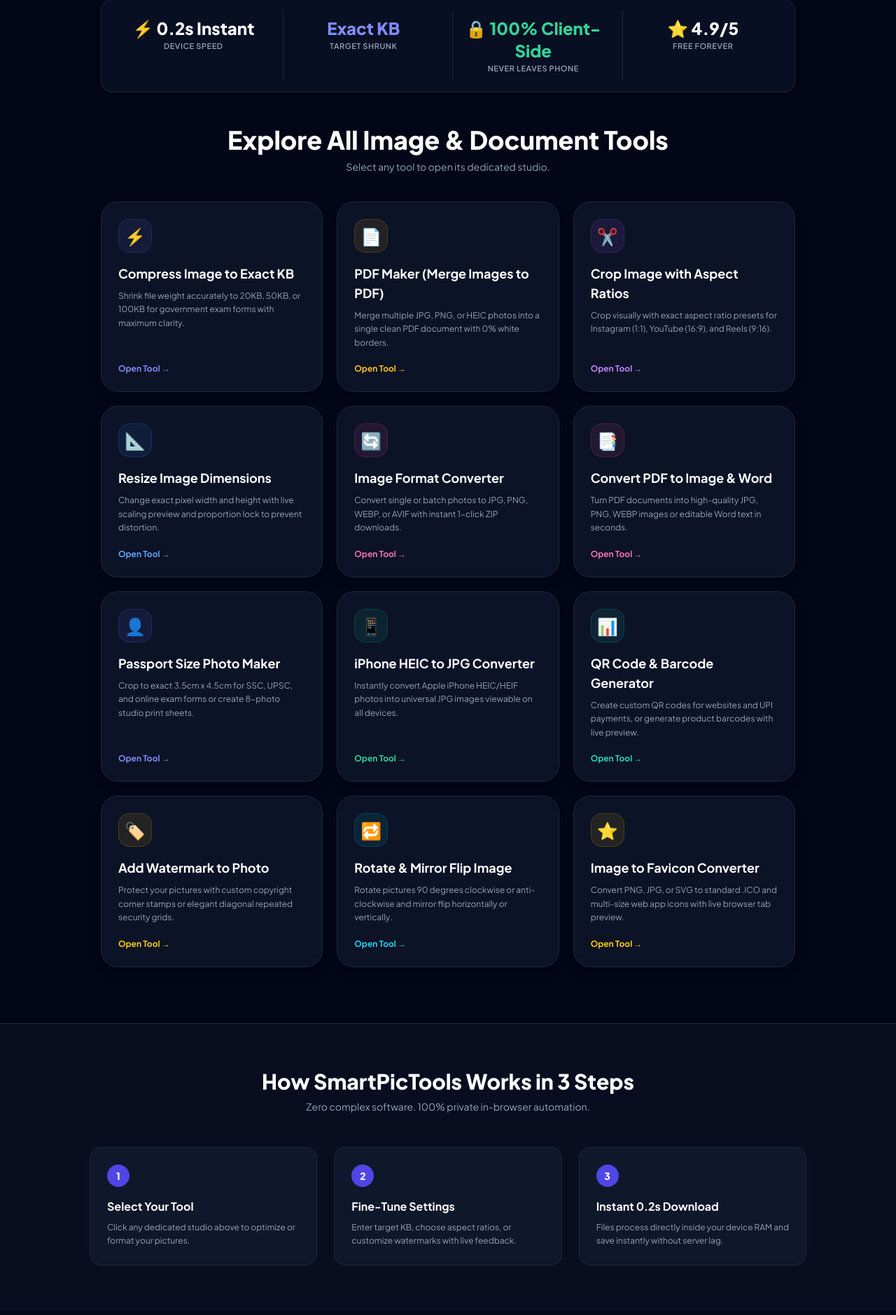
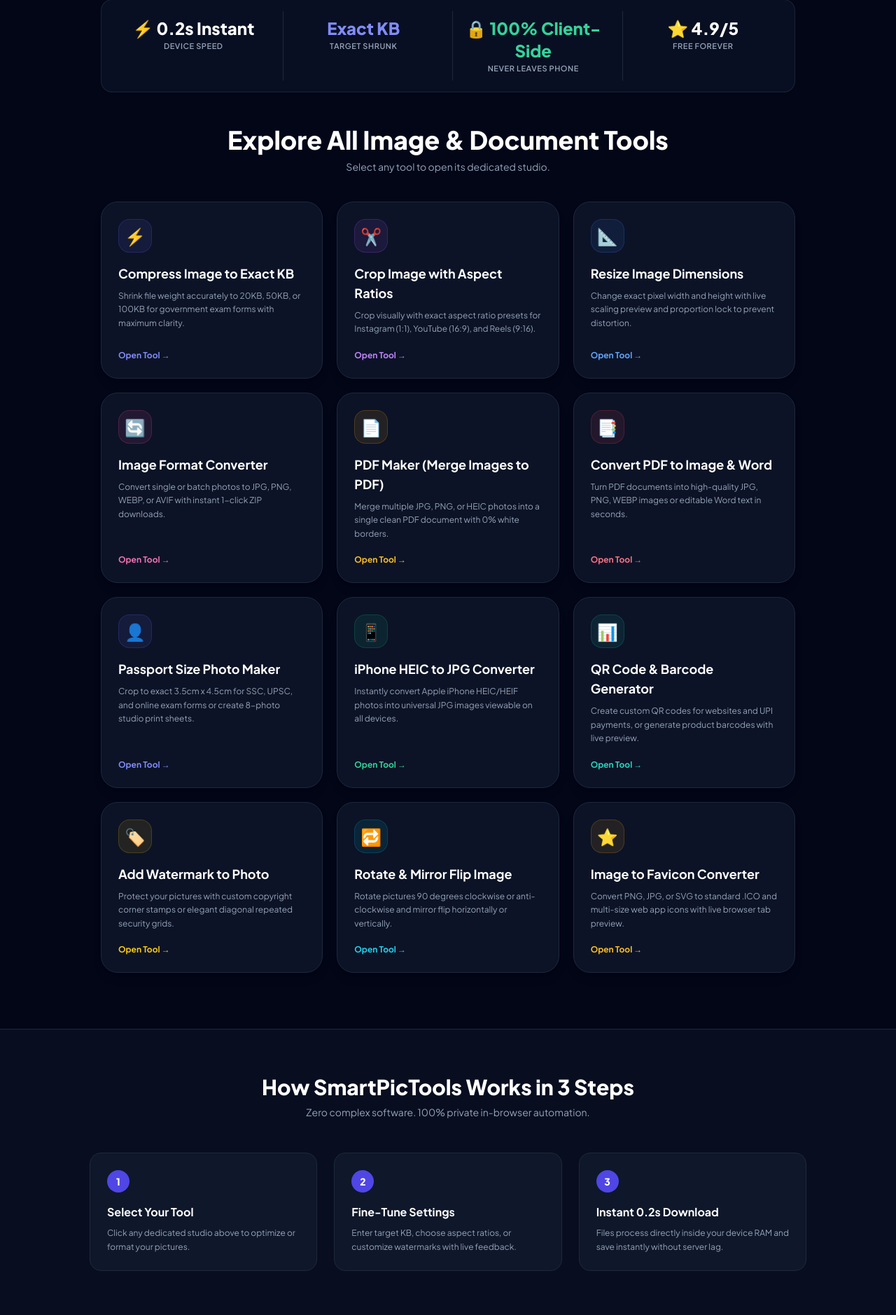
Before and after one commit to pranjalrajput243/smartpictools, a Flask app: page / in a window 1280 px wide. Shown: the part 414-2293 px from the top of the page at 70% size. Run offline with Flask 3, Linux system fonts and the light colour scheme; some libraries are stand-ins or nearby versions.

Commit message:
Update index.html

```diff
--- a/templates/index.html
+++ b/templates/index.html
@@ -110,7 +110,7 @@
         </div>
     </section>
 
-   <!-- ⚡ ALL TOOLS CATALOG (ORDERED BY HIGHEST POPULARITY & DEMAND) -->
+    <!-- ⚡ ALL TOOLS CATALOG (LOGICAL REAL-WORLD ORDER) -->
     <section class="max-w-5xl mx-auto w-full px-4 mb-20" id="all-tools-grid">
         <div class="text-center mb-10">
             <h2 class="text-2xl sm:text-4xl font-extrabold text-white">Explore All Image & Document Tools</h2>
@@ -118,7 +118,7 @@
         </div>
 
         <div class="grid grid-cols-1 sm:grid-cols-2 lg:grid-cols-3 gap-4 sm:gap-5">
-            <!-- 1. COMPRESS (MOST POPULAR) -->
+            <!-- 1. COMPRESS -->
             <a href="/compress-image" class="bg-slate-900/80 hover:bg-slate-900 border border-slate-800 hover:border-indigo-500/60 p-6 rounded-3xl transition duration-200 group shadow-lg flex flex-col justify-between">
                 <div>
                     <div class="w-12 h-12 rounded-2xl bg-indigo-500/10 text-indigo-400 border border-indigo-500/20 flex items-center justify-center text-2xl mb-4 group-hover:scale-110 transition">⚡</div>
@@ -128,8 +128,37 @@
                 <span class="text-xs font-bold text-indigo-400 mt-5 flex items-center gap-1 group-hover:translate-x-1 transition">Open Tool →</span>
             </a>
 
+            <!-- 2. CROP -->
+            <a href="/crop-image" class="bg-slate-900/80 hover:bg-slate-900 border border-slate-800 hover:border-purple-500/60 p-6 rounded-3xl transition duration-200 group shadow-lg flex flex-col justify-between">
+                <div>
+                    <div class="w-12 h-12 rounded-2xl bg-purple-500/10 text-purple-400 border border-purple-500/20 flex items-center justify-center text-2xl mb-4 group-hover:scale-110 transition">✂️</div>
+                    <h3 class="text-lg font-bold text-white group-hover:text-purple-400 transition">Crop Image with Aspect Ratios</h3>
+                    <p class="text-xs text-slate-400 mt-2 leading-relaxed">Crop visually with exact aspect ratio presets for Instagram (1:1), YouTube (16:9), and Reels (9:16).</p>
+                </div>
+                <span class="text-xs font-bold text-purple-400 mt-5 flex items-center gap-1 group-hover:translate-x-1 transition">Open Tool →</span>
+            </a>
 
-            <!-- 3. PDF MAKER (VERY HIGH DEMAND) -->
+            <!-- 3. RESIZE -->
+            <a href="/resize-image" class="bg-slate-900/80 hover:bg-slate-900 border border-slate-800 hover:border-blue-500/60 p-6 rounded-3xl transition duration-200 group shadow-lg flex flex-col justify-between">
+                <div>
+                    <div class="w-12 h-12 rounded-2xl bg-blue-500/10 text-blue-400 border border-blue-500/20 flex items-center justify-center text-2xl mb-4 group-hover:scale-110 transition">📐</div>
+                    <h3 class="text-lg font-bold text-white group-hover:text-blue-400 transition">Resize Image Dimensions</h3>
+                    <p class="text-xs text-slate-400 mt-2 leading-relaxed">Change exact pixel width and height with live scaling preview and proportion lock to prevent distortion.</p>
+                </div>
+                <span class="text-xs font-bold text-blue-400 mt-5 flex items-center gap-1 group-hover:translate-x-1 transition">Open Tool →</span>
+            </a>
+
+            <!-- 4. FORMAT CONVERTER -->
+            <a href="/convert-image" class="bg-slate-900/80 hover:bg-slate-900 border border-slate-800 hover:border-pink-500/60 p-6 rounded-3xl transition duration-200 group shadow-lg flex flex-col justify-between">
+                <div>
+                    <div class="w-12 h-12 rounded-2xl bg-pink-500/10 text-pink-400 border border-pink-500/20 flex items-center justify-center text-2xl mb-4 group-hover:scale-110 transition">🔄</div>
+                    <h3 class="text-lg font-bold text-white group-hover:text-pink-400 transition">Image Format Converter</h3>
+                    <p class="text-xs text-slate-400 mt-2 leading-relaxed">Convert single or batch photos to JPG, PNG, WEBP, or AVIF with instant 1-click ZIP downloads.</p>
+                </div>
+                <span class="text-xs font-bold text-pink-400 mt-5 flex items-center gap-1 group-hover:translate-x-1 transition">Open Tool →</span>
+            </a>
+
+            <!-- 5. PDF MAKER (MERGE IMAGES) -->
             <a href="/image-to-pdf" class="bg-slate-900/80 hover:bg-slate-900 border border-slate-800 hover:border-amber-500/60 p-6 rounded-3xl transition duration-200 group shadow-lg flex flex-col justify-between">
                 <div>
                     <div class="w-12 h-12 rounded-2xl bg-amber-500/10 text-amber-400 border border-amber-500/20 flex items-center justify-center text-2xl mb-4 group-hover:scale-110 transition">📄</div>
@@ -139,47 +168,17 @@
                 <span class="text-xs font-bold text-amber-400 mt-5 flex items-center gap-1 group-hover:translate-x-1 transition">Open Tool →</span>
             </a>
 
-            <!-- 4. CROP -->
-            <a href="/crop-image" class="bg-slate-900/80 hover:bg-slate-900 border border-slate-800 hover:border-purple-500/60 p-6 rounded-3xl transition duration-200 group shadow-lg flex flex-col justify-between">
+            <!-- 6. CONVERT PDF TO IMAGE / WORD -->
+            <a href="/pdf-converter" class="bg-slate-900/80 hover:bg-slate-900 border border-slate-800 hover:border-rose-500/60 p-6 rounded-3xl transition duration-200 group shadow-lg flex flex-col justify-between">
                 <div>
-                    <div class="w-12 h-12 rounded-2xl bg-purple-500/10 text-purple-400 border border-purple-500/20 flex items-center justify-center text-2xl mb-4 group-hover:scale-110 transition">✂️</div>
-                    <h3 class="text-lg font-bold text-white group-hover:text-purple-400 transition">Crop Image with Aspect Ratios</h3>
-                    <p class="text-xs text-slate-400 mt-2 leading-relaxed">Crop visually with exact aspect ratio presets for Instagram (1:1), YouTube (16:9), and Reels (9:16).</p>
+                    <div class="w-12 h-12 rounded-2xl bg-rose-500/10 text-rose-400 border border-rose-500/20 flex items-center justify-center text-2xl mb-4 group-hover:scale-110 transition">📑</div>
+                    <h3 class="text-lg font-bold text-white group-hover:text-rose-400 transition">Convert PDF to Image & Word</h3>
+                    <p class="text-xs text-slate-400 mt-2 leading-relaxed">Turn PDF documents into high-quality JPG, PNG, WEBP images or editable Word text in seconds.</p>
                 </div>
-                <span class="text-xs font-bold text-purple-400 mt-5 flex items-center gap-1 group-hover:translate-x-1 transition">Open Tool →</span>
+                <span class="text-xs font-bold text-rose-400 mt-5 flex items-center gap-1 group-hover:translate-x-1 transition">Open Tool →</span>
             </a>
 
-            <!-- 5. RESIZE -->
-            <a href="/resize-image" class="bg-slate-900/80 hover:bg-slate-900 border border-slate-800 hover:border-blue-500/60 p-6 rounded-3xl transition duration-200 group shadow-lg flex flex-col justify-between">
-                <div>
-                    <div class="w-12 h-12 rounded-2xl bg-blue-500/10 text-blue-400 border border-blue-500/20 flex items-center justify-center text-2xl mb-4 group-hover:scale-110 transition">📐</div>
-                    <h3 class="text-lg font-bold text-white group-hover:text-blue-400 transition">Resize Image Dimensions</h3>
-                    <p class="text-xs text-slate-400 mt-2 leading-relaxed">Change exact pixel width and height with live scaling preview and proportion lock to prevent distortion.</p>
-                </div>
-                <span class="text-xs font-bold text-blue-400 mt-5 flex items-center gap-1 group-hover:translate-x-1 transition">Open Tool →</span>
-            </a>
-
-            <!-- 6. FORMAT CONVERTER -->
-            <a href="/convert-image" class="bg-slate-900/80 hover:bg-slate-900 border border-slate-800 hover:border-pink-500/60 p-6 rounded-3xl transition duration-200 group shadow-lg flex flex-col justify-between">
-                <div>
-                    <div class="w-12 h-12 rounded-2xl bg-pink-500/10 text-pink-400 border border-pink-500/20 flex items-center justify-center text-2xl mb-4 group-hover:scale-110 transition">🔄</div>
-                    <h3 class="text-lg font-bold text-white group-hover:text-pink-400 transition">Image Format Converter</h3>
-                    <p class="text-xs text-slate-400 mt-2 leading-relaxed">Convert single or batch photos to JPG, PNG, WEBP, or AVIF with instant 1-click ZIP downloads.</p>
-                </div>
-                <span class="text-xs font-bold text-pink-400 mt-5 flex items-center gap-1 group-hover:translate-x-1 transition">Open Tool →</span>
-            </a>
-
-            <!-- 7. CONVERT PDF TO IMAGE / WORD -->
-            <a href="/pdf-converter" class="bg-slate-900/80 hover:bg-slate-900 border border-slate-800 hover:border-pink-500/60 p-6 rounded-3xl transition duration-200 group shadow-lg flex flex-col justify-between">
-                <div>
-                    <div class="w-12 h-12 rounded-2xl bg-pink-500/10 text-pink-400 border border-pink-500/20 flex items-center justify-center text-2xl mb-4 group-hover:scale-110 transition">📑</div>
-                    <h3 class="text-lg font-bold text-white group-hover:text-pink-400 transition">Convert PDF to Image & Word</h3>
-                    <p class="text-xs text-slate-400 mt-2 leading-relaxed">Turn PDF documents into high-quality JPG, PNG, WEBP images or editable Word text in seconds.</p>
-                </div>
-                <span class="text-xs font-bold text-pink-400 mt-5 flex items-center gap-1 group-hover:translate-x-1 transition">Open Tool →</span>
-            </a>
-
-            <!-- 2. PASSPORT PHOTO MAKER (VERY HIGH DEMAND) -->
+            <!-- 7. PASSPORT PHOTO MAKER (⚡ PLACED RIGHT ABOVE IPHONE) -->
             <a href="/passport-photo-maker" class="bg-slate-900/80 hover:bg-slate-900 border border-slate-800 hover:border-indigo-500/60 p-6 rounded-3xl transition duration-200 group shadow-lg flex flex-col justify-between">
                 <div>
                     <div class="w-12 h-12 rounded-2xl bg-indigo-500/10 text-indigo-400 border border-indigo-500/20 flex items-center justify-center text-2xl mb-4 group-hover:scale-110 transition">👤</div>
@@ -188,7 +187,6 @@
                 </div>
                 <span class="text-xs font-bold text-indigo-400 mt-5 flex items-center gap-1 group-hover:translate-x-1 transition">Open Tool →</span>
             </a>
-
 
             <!-- 8. IPHONE HEIC -->
             <a href="/heic-to-jpg" class="bg-slate-900/80 hover:bg-slate-900 border border-slate-800 hover:border-emerald-500/60 p-6 rounded-3xl transition duration-200 group shadow-lg flex flex-col justify-between">
@@ -231,13 +229,13 @@
             </a>
 
             <!-- 12. IMAGE TO FAVICON -->
-            <a href="/favicon-converter" class="bg-slate-900/80 hover:bg-slate-900 border border-slate-800 hover:border-yellow-500/60 p-6 rounded-3xl transition duration-200 group shadow-lg flex flex-col justify-between">
+            <a href="/favicon-converter" class="bg-slate-900/80 hover:bg-slate-900 border border-slate-800 hover:border-amber-500/60 p-6 rounded-3xl transition duration-200 group shadow-lg flex flex-col justify-between">
                 <div>
-                    <div class="w-12 h-12 rounded-2xl bg-yellow-500/10 text-yellow-400 border border-yellow-500/20 flex items-center justify-center text-2xl mb-4 group-hover:scale-110 transition">⭐</div>
-                    <h3 class="text-lg font-bold text-white group-hover:text-yellow-400 transition">Image to Favicon Converter</h3>
+                    <div class="w-12 h-12 rounded-2xl bg-amber-500/10 text-amber-400 border border-amber-500/20 flex items-center justify-center text-2xl mb-4 group-hover:scale-110 transition">⭐</div>
+                    <h3 class="text-lg font-bold text-white group-hover:text-amber-400 transition">Image to Favicon Converter</h3>
                     <p class="text-xs text-slate-400 mt-2 leading-relaxed">Convert PNG, JPG, or SVG to standard .ICO and multi-size web app icons with live browser tab preview.</p>
                 </div>
-                <span class="text-xs font-bold text-yellow-400 mt-5 flex items-center gap-1 group-hover:translate-x-1 transition">Open Tool →</span>
+                <span class="text-xs font-bold text-amber-400 mt-5 flex items-center gap-1 group-hover:translate-x-1 transition">Open Tool →</span>
             </a>
         </div>
     </section>
```
